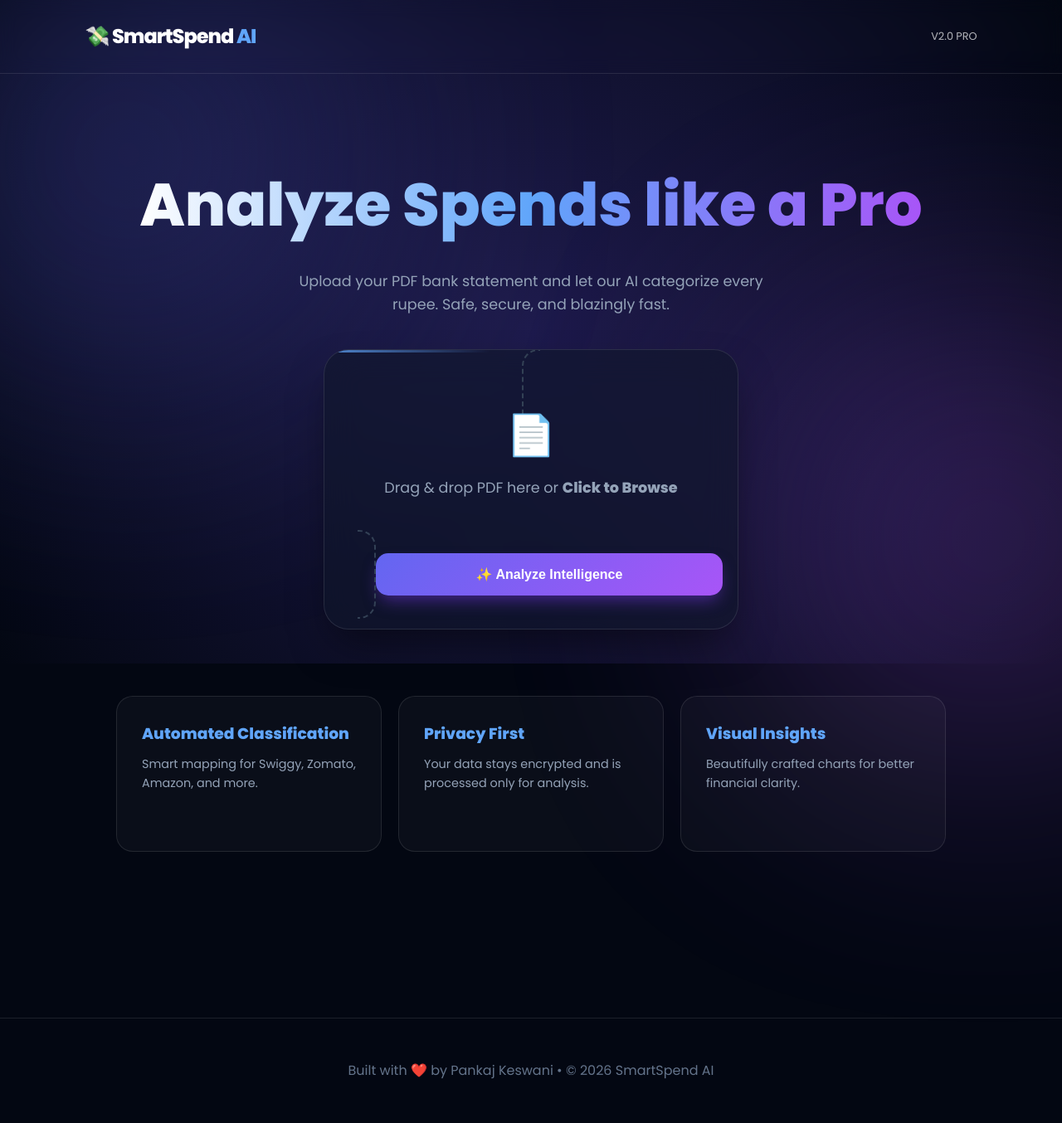
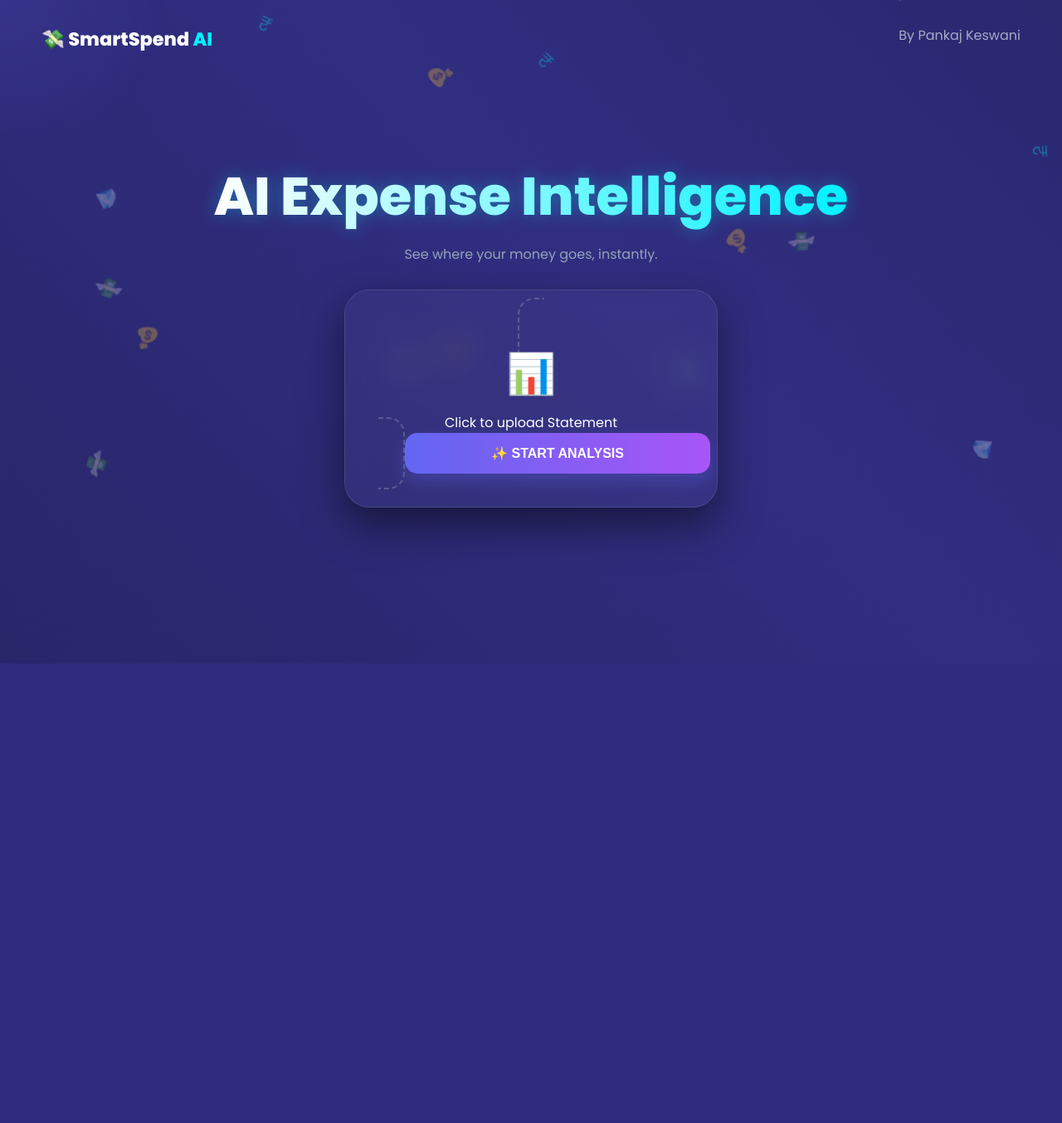
Before and after one commit to Pankaj-keswani/SmartSpendAI, a Flask app: page / in a window 1280 px wide. Shown: the whole page at 83% size. After the commit the page ends 800 px from the top, so only its background shows below. Run offline with Flask 3, Linux system fonts and the light colour scheme.

Commit message:
Update index.html

```diff
--- a/templates/index.html
+++ b/templates/index.html
@@ -3,261 +3,225 @@
 <head>
     <meta charset="UTF-8">
     <meta name="viewport" content="width=device-width, initial-scale=1.0">
-    <title>SmartSpend AI | Premium Expense Analytics</title>
+    <title>SmartSpend AI | Interactive Analytics</title>
     <link href="https://fonts.googleapis.com/css2?family=Poppins:wght@300;400;600;800&display=swap" rel="stylesheet">
     <style>
         :root {
             --primary: #6366f1;
             --secondary: #a855f7;
-            --accent: #60a5fa;
-            --bg: #030712;
-            --glass: rgba(255, 255, 255, 0.03);
-            --border: rgba(255, 255, 255, 0.1);
+            --accent: #00f2ff;
+            --bg-dark: #020617;
         }
 
         * { margin: 0; padding: 0; box-sizing: border-box; }
         body {
             font-family: 'Poppins', sans-serif;
-            background: var(--bg);
+            background: var(--bg-dark);
             color: white;
-            overflow-x: hidden;
-            line-height: 1.6;
+            overflow: hidden; /* Screen ke baahar kachra na dikhe */
+            height: 100vh;
         }
 
-        /* 🌌 Deep Space Background */
-        .universe {
+        /* 🌈 1. Dynamic Gradient Background */
+        .bg-animate {
             position: fixed;
             inset: 0;
+            background: linear-gradient(45deg, #0f172a, #1e1b4b, #312e81, #1e1b4b);
+            background-size: 400% 400%;
+            animation: gradientBG 15s ease infinite;
             z-index: -10;
-            background: radial-gradient(circle at 50% 50%, #1e1b4b 0%, #030712 100%);
+        }
+        @keyframes gradientBG {
+            0% { background-position: 0% 50%; }
+            50% { background-position: 100% 50%; }
+            100% { background-position: 0% 50%; }
         }
 
-        .blob {
+        /* ✨ 2. Mouse Glow Light */
+        #cursor-glow {
             position: fixed;
-            width: 500px; height: 500px;
+            width: 400px; height: 400px;
+            background: radial-gradient(circle, rgba(99, 102, 241, 0.15) 0%, transparent 70%);
             border-radius: 50%;
-            filter: blur(140px);
-            opacity: 0.3;
+            pointer-events: none;
+            transform: translate(-50%, -50%);
             z-index: -5;
-            animation: move 20s infinite alternate linear;
-        }
-        .blob-1 { background: var(--primary); top: -10%; left: -10%; }
-        .blob-2 { background: var(--secondary); bottom: -10%; right: -10%; }
-
-        @keyframes move {
-            from { transform: translate(0, 0) scale(1); }
-            to { transform: translate(100px, 50px) scale(1.2); }
+            transition: width 0.3s, height 0.3s;
         }
 
-        /* ✨ Navigation */
-        nav {
-            display: flex;
-            justify-content: space-between;
-            align-items: center;
-            padding: 25px 8%;
-            backdrop-filter: blur(10px);
-            border-bottom: 1px solid var(--border);
-            position: sticky; top: 0; z-index: 100;
+        /* ☄️ 3. Falling Currency Particles */
+        .particle {
+            position: fixed;
+            top: -50px;
+            font-size: 1.5rem;
+            color: var(--accent);
+            opacity: 0.3;
+            user-select: none;
+            pointer-events: none;
+            animation: fall linear forwards;
+            z-index: -2;
         }
-        .logo { font-size: 1.5rem; font-weight: 800; letter-spacing: -1px; }
-        .logo span { color: var(--accent); }
+        @keyframes fall {
+            to { transform: translateY(110vh) rotate(360deg); }
+        }
 
-        /* 🚀 Hero Section */
-        .hero {
-            padding: 100px 5%;
+        /* 🚀 Hero & Card */
+        .container {
+            height: 100vh;
             display: flex;
             flex-direction: column;
+            justify-content: center;
             align-items: center;
-            text-align: center;
-        }
-
-        .hero h1 {
-            font-size: clamp(2.5rem, 8vw, 4.5rem);
-            font-weight: 800;
-            background: linear-gradient(to right, #fff, var(--accent), var(--secondary));
-            -webkit-background-clip: text;
-            -webkit-text-fill-color: transparent;
-            margin-bottom: 20px;
-        }
-
-        .hero p {
-            color: #94a3b8;
-            max-width: 600px;
-            font-size: 1.1rem;
-            margin-bottom: 40px;
-        }
-
-        /* 💳 Glass Card & Upload Zone */
-        .upload-card {
-            background: rgba(15, 23, 42, 0.6);
-            backdrop-filter: blur(20px);
-            border: 1px solid var(--border);
-            border-radius: 30px;
-            padding: 40px;
-            width: 100%;
-            max-width: 500px;
-            box-shadow: 0 25px 50px -12px rgba(0, 0, 0, 0.5);
-            position: relative;
-            overflow: hidden;
-        }
-
-        .upload-card::before {
-            content: '';
-            position: absolute; top: 0; left: -100%;
-            width: 100%; height: 3px;
-            background: linear-gradient(90deg, transparent, var(--accent), transparent);
-            animation: scan 3s infinite linear;
-        }
-
-        @keyframes scan {
-            0% { left: -100%; }
-            100% { left: 100%; }
-        }
-
-        .drop-zone {
-            border: 2px dashed #334155;
-            border-radius: 20px;
-            padding: 40px 20px;
-            transition: 0.3s;
-            cursor: pointer;
+            z-index: 10;
             position: relative;
         }
 
-        .drop-zone:hover, .drop-zone.active {
-            border-color: var(--accent);
-            background: rgba(96, 165, 250, 0.05);
+        .hero-h1 {
+            font-size: clamp(2rem, 8vw, 4rem);
+            font-weight: 800;
+            text-align: center;
+            background: linear-gradient(to right, #fff, var(--accent));
+            -webkit-background-clip: text;
+            -webkit-text-fill-color: transparent;
+            margin-bottom: 10px;
+            filter: drop-shadow(0 0 10px rgba(0,242,255,0.3));
         }
 
-        input[type="file"] { display: none; }
+        .glass-card {
+            background: rgba(255, 255, 255, 0.03);
+            backdrop-filter: blur(20px);
+            border: 1px solid rgba(255, 255, 255, 0.1);
+            padding: 40px;
+            border-radius: 30px;
+            width: 90%; max-width: 450px;
+            text-align: center;
+            box-shadow: 0 20px 50px rgba(0,0,0,0.5);
+            transition: transform 0.3s ease;
+        }
+        .glass-card:hover { transform: translateY(-10px); border-color: var(--accent); }
 
-        .btn-analyze {
+        /* 📂 Upload Zone */
+        .drop-zone {
+            border: 2px dashed rgba(255,255,255,0.2);
+            padding: 30px;
+            border-radius: 20px;
+            margin: 20px 0;
+            cursor: pointer;
+            transition: 0.3s;
+        }
+        .drop-zone:hover { border-color: var(--accent); background: rgba(0,242,255,0.05); }
+
+        button {
             width: 100%;
-            padding: 16px;
-            margin-top: 25px;
+            padding: 15px;
+            border: none;
             border-radius: 15px;
-            border: none;
-            background: linear-gradient(135deg, var(--primary), var(--secondary));
+            background: linear-gradient(90deg, var(--primary), var(--secondary));
             color: white;
-            font-weight: 600;
+            font-weight: 700;
             font-size: 1rem;
             cursor: pointer;
+            box-shadow: 0 10px 20px rgba(99, 102, 241, 0.3);
             transition: 0.3s;
-            box-shadow: 0 10px 20px -5px rgba(124, 58, 237, 0.5);
         }
+        button:hover { letter-spacing: 1px; box-shadow: 0 0 30px var(--primary); }
 
-        .btn-analyze:hover {
-            transform: translateY(-3px);
-            box-shadow: 0 15px 30px -5px rgba(124, 58, 237, 0.7);
+        /* ⏳ 4. Futuristic Loader Overlay */
+        #loader-overlay {
+            position: fixed;
+            inset: 0;
+            background: rgba(2, 6, 23, 0.95);
+            display: none;
+            flex-direction: column;
+            justify-content: center;
+            align-items: center;
+            z-index: 1000;
+            backdrop-filter: blur(10px);
         }
+        .scanner-line {
+            width: 300px;
+            height: 2px;
+            background: var(--accent);
+            box-shadow: 0 0 20px var(--accent);
+            position: relative;
+            animation: scan 2s infinite ease-in-out;
+        }
+        @keyframes scan {
+            0%, 100% { transform: translateY(-100px); }
+            50% { transform: translateY(100px); }
+        }
+        .loader-text { margin-top: 40px; font-weight: 600; letter-spacing: 2px; color: var(--accent); }
 
-        /* 🛠 Features Row */
-        .features {
-            display: grid;
-            grid-template-columns: repeat(auto-fit, minmax(250px, 1fr));
-            gap: 20px;
-            margin-top: 80px;
-            width: 100%;
-            max-width: 1000px;
-        }
-
-        .feat-box {
-            padding: 30px;
-            background: var(--glass);
-            border: 1px solid var(--border);
-            border-radius: 20px;
-            text-align: left;
-        }
-
-        .feat-box h3 { color: var(--accent); margin-bottom: 10px; }
-        .feat-box p { font-size: 0.9rem; color: #94a3b8; }
-
-        footer {
-            padding: 50px 0;
-            text-align: center;
-            border-top: 1px solid var(--border);
-            margin-top: 100px;
-            color: #64748b;
-        }
-
-        #file-name {
-            display: block;
-            margin-top: 10px;
-            font-size: 0.85rem;
-            color: var(--accent);
-        }
     </style>
 </head>
 <body>
 
-<div class="universe"></div>
-<div class="blob blob-1"></div>
-<div class="blob blob-2"></div>
+    <div class="bg-animate"></div>
+    <div id="cursor-glow"></div>
 
-<nav>
-    <div class="logo">💸 SmartSpend <span>AI</span></div>
-    <div style="font-size: 0.8rem; opacity: 0.7;">V2.0 PRO</div>
-</nav>
+    <nav style="position: absolute; top: 0; width: 100%; padding: 30px 50px; display: flex; justify-content: space-between; z-index: 20;">
+        <div style="font-weight: 800; font-size: 1.4rem;">💸 SmartSpend <span style="color:var(--accent)">AI</span></div>
+        <div style="opacity: 0.6;">By Pankaj Keswani</div>
+    </nav>
 
-<div class="hero">
-    <h1>Analyze Spends like a <span>Pro</span></h1>
-    <p>Upload your PDF bank statement and let our AI categorize every rupee. Safe, secure, and blazingly fast.</p>
+    <div class="container">
+        <h1 class="hero-h1">AI Expense Intelligence</h1>
+        <p style="color: #94a3b8; margin-bottom: 30px;">See where your money goes, instantly.</p>
 
-    <div class="upload-card">
-        <form action="/analyze" method="POST" enctype="multipart/form-data">
-            <label for="file-upload" class="drop-zone" id="drop-area">
-                <div style="font-size: 3rem; margin-bottom: 10px;">📄</div>
-                <p>Drag & drop PDF here or <strong>Click to Browse</strong></p>
-                <span id="file-name"></span>
-                <input type="file" name="file" id="file-upload" required onchange="updateFileName()">
-            </label>
-            <button type="submit" class="btn-analyze">✨ Analyze Intelligence</button>
-        </form>
+        <div class="glass-card">
+            <form id="analyze-form" action="/analyze" method="POST" enctype="multipart/form-data">
+                <label for="file-input" class="drop-zone" id="drop-label">
+                    <div style="font-size: 3rem; margin-bottom: 10px;">📊</div>
+                    <p id="file-status">Click to upload Statement</p>
+                    <input type="file" name="file" id="file-input" hidden required onchange="showFileName()">
+                </label>
+                <button type="submit">✨ START ANALYSIS</button>
+            </form>
+        </div>
     </div>
 
-    <div class="features">
-        <div class="feat-box">
-            <h3>Automated Classification</h3>
-            <p>Smart mapping for Swiggy, Zomato, Amazon, and more.</p>
-        </div>
-        <div class="feat-box">
-            <h3>Privacy First</h3>
-            <p>Your data stays encrypted and is processed only for analysis.</p>
-        </div>
-        <div class="feat-box">
-            <h3>Visual Insights</h3>
-            <p>Beautifully crafted charts for better financial clarity.</p>
-        </div>
+    <div id="loader-overlay">
+        <div class="scanner-line"></div>
+        <div class="loader-text">SCANNING YOUR TRANSACTIONS...</div>
+        <p style="margin-top: 10px; font-size: 0.8rem; opacity: 0.5;">AI is categorizing your spends</p>
     </div>
-</div>
 
-<footer>
-    Built with ❤️ by Pankaj Keswani • © 2026 SmartSpend AI
-</footer>
+    <script>
+        // 1. Mouse Glow Effect
+        const glow = document.getElementById('cursor-glow');
+        document.addEventListener('mousemove', (e) => {
+            glow.style.left = e.clientX + 'px';
+            glow.style.top = e.clientY + 'px';
+        });
 
-<script>
-    function updateFileName() {
-        const input = document.getElementById('file-upload');
-        const fileName = document.getElementById('file-name');
-        fileName.textContent = input.files.length > 0 ? "Selected: " + input.files[0].name : "";
-    }
+        // 2. Falling Rupees Decoration
+        function createParticle() {
+            const p = document.createElement('div');
+            p.className = 'particle';
+            p.innerText = ['₹', '💰', '💸', '💎'][Math.floor(Math.random() * 4)];
+            p.style.left = Math.random() * 100 + 'vw';
+            const duration = 5 + Math.random() * 10;
+            p.style.animationDuration = duration + 's';
+            document.body.appendChild(p);
+            setTimeout(() => p.remove(), duration * 1000);
+        }
+        setInterval(createParticle, 500);
 
-    // Drag and Drop Visual Effect
-    const dropArea = document.getElementById('drop-area');
+        // 3. File Name Update
+        function showFileName() {
+            const input = document.getElementById('file-input');
+            const status = document.getElementById('file-status');
+            if (input.files.length > 0) {
+                status.innerHTML = "Selected: <br><strong style='color:#00f2ff'>" + input.files[0].name + "</strong>";
+                status.style.fontSize = "0.9rem";
+            }
+        }
 
-    ['dragenter', 'dragover'].forEach(eventName => {
-        dropArea.addEventListener(eventName, (e) => {
-            e.preventDefault();
-            dropArea.classList.add('active');
-        }, false);
-    });
-
-    ['dragleave', 'drop'].forEach(eventName => {
-        dropArea.addEventListener(eventName, (e) => {
-            e.preventDefault();
-            dropArea.classList.remove('active');
-        }, false);
-    });
-</script>
+        // 4. Loading Effect on Submit
+        document.getElementById('analyze-form').addEventListener('submit', function() {
+            document.getElementById('loader-overlay').style.display = 'flex';
+        });
+    </script>
 
 </body>
 </html>
```
